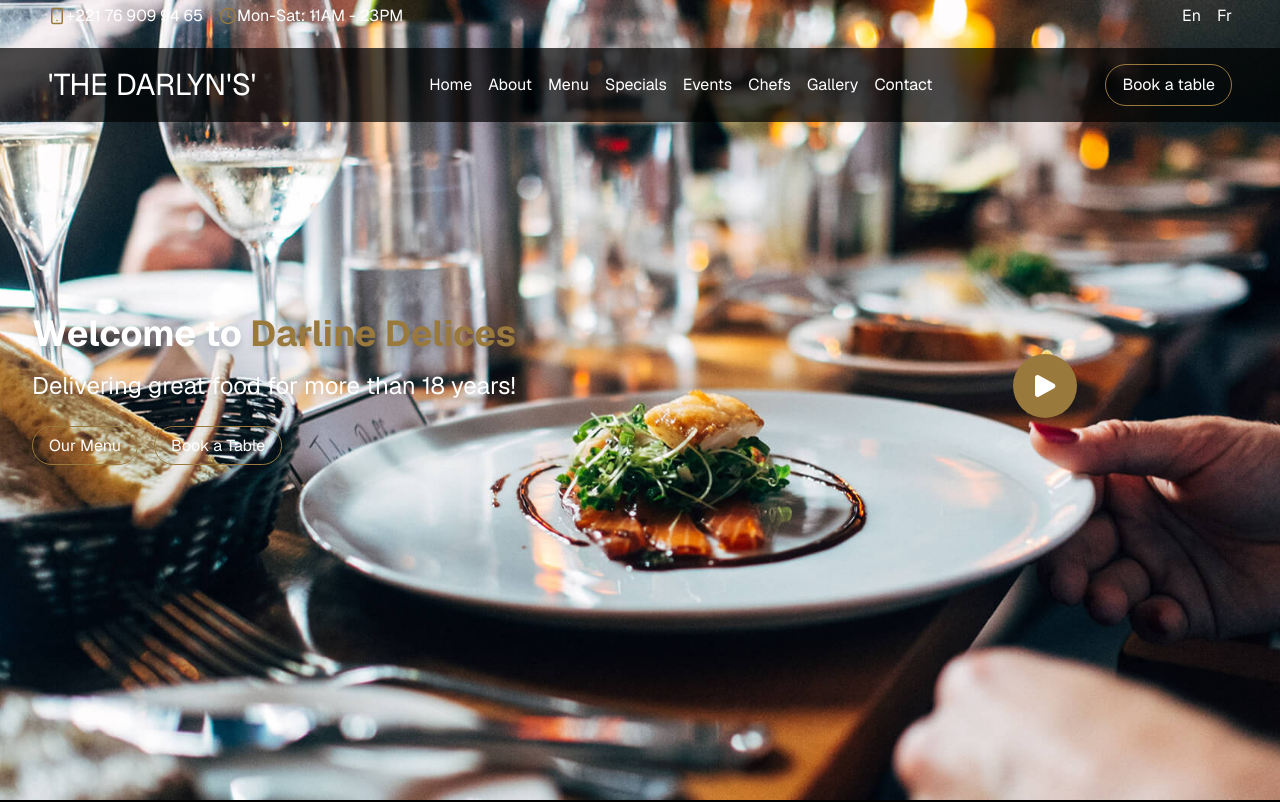
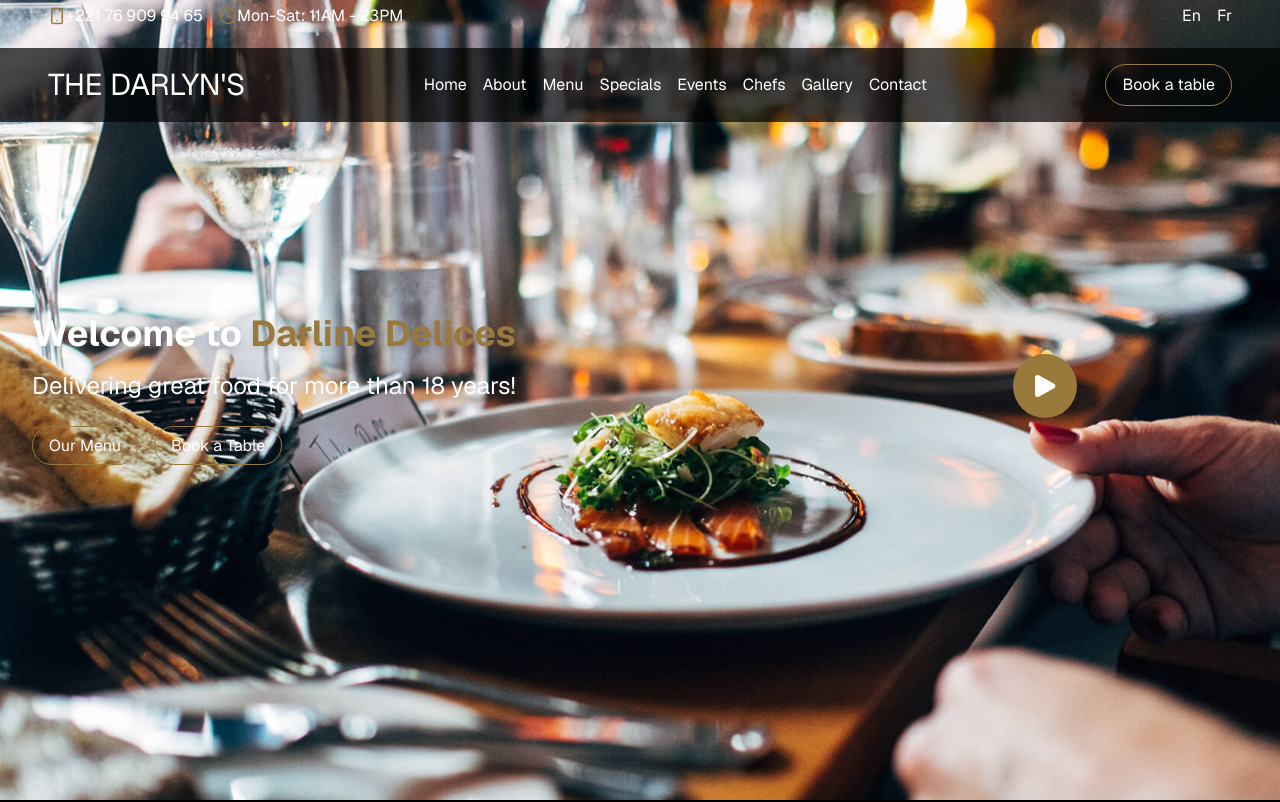
Before and after one commit to MohaPeth/Darlyns, a Next.js app: page / in a window 1280 px wide. Shown: the top 802 px of the page. Built offline with nearby package versions, Linux system fonts and the light colour scheme.

Commit message:
Update Header.tsx

```diff
--- a/app/_components/Header.tsx
+++ b/app/_components/Header.tsx
@@ -8,7 +8,7 @@ const Header = () => {
       <Section>
         <div className="container mx-auto flex flex-row justify-between items-center font-sans">
           <h1 className="text-3xl  ">
-            <Link href="/">&apos;THE DARLYN&apos;S&apos;</Link>
+            <Link href="/">THE DARLYN&apos;S</Link>
           </h1>
           <nav id="navbar" className="flex-grow">
             <ul className="flex space-x-4 justify-center">
```
